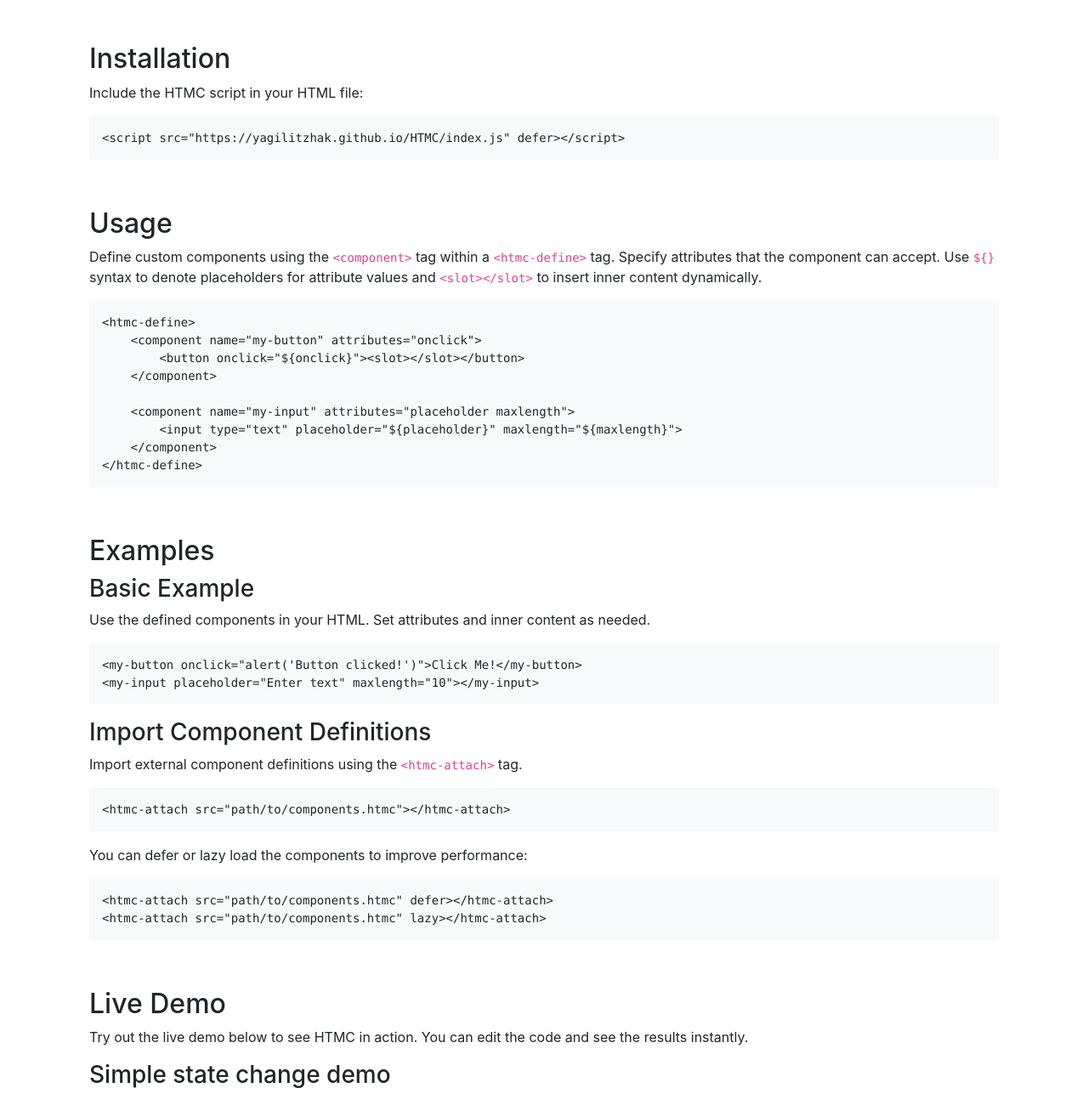
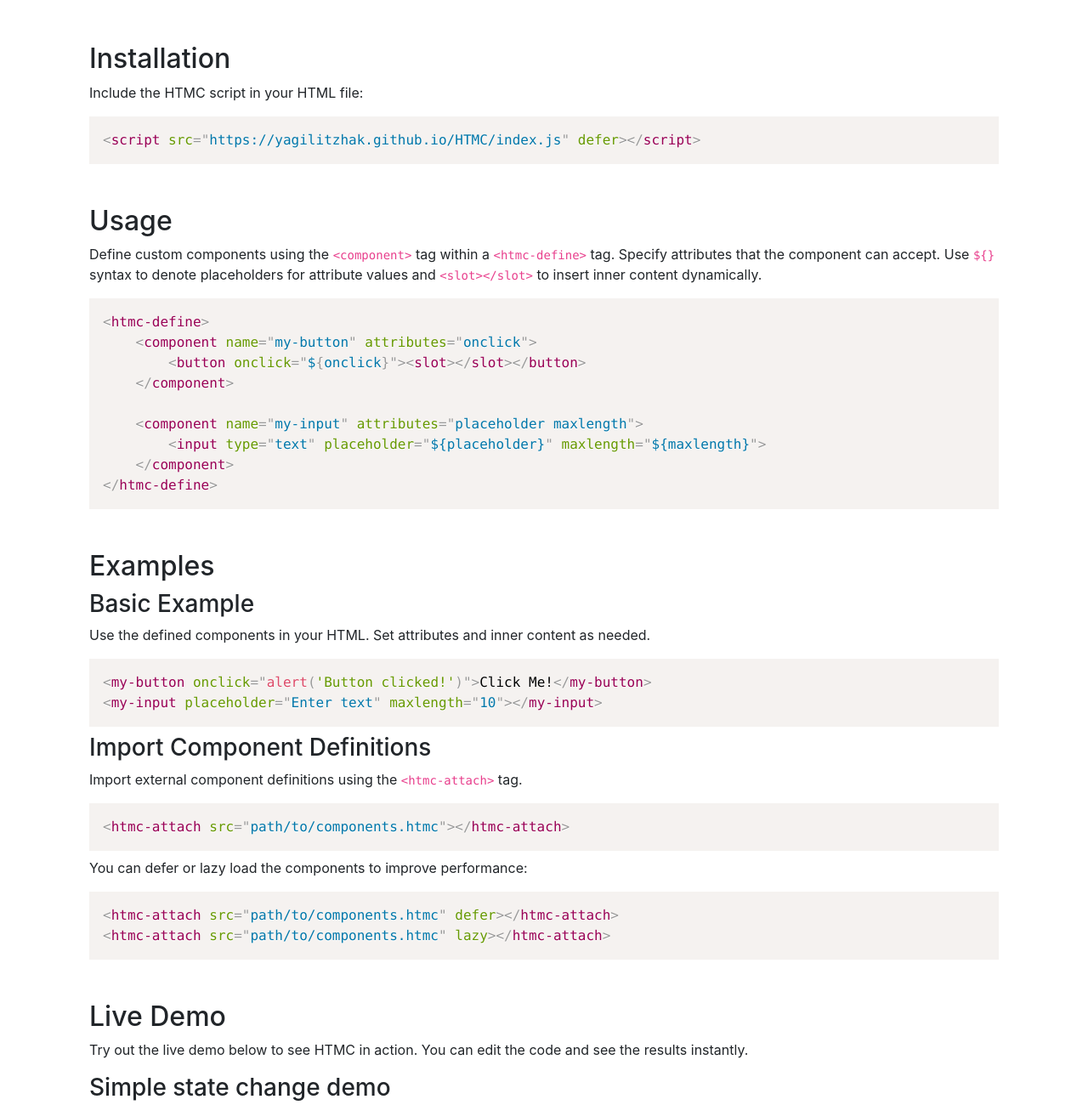
Before and after one commit to YagilItzhak/HTMC, a plain HTML site: page index.html in a window 1280 px wide. Shown: the part 340-1640 px from the top of the page at 85% size. Drawn offline with nearby package versions, Linux system fonts and the light colour scheme; grey boxes are pictures that could not be loaded.

Commit message:
add highlights

```diff
--- a/index.html
+++ b/index.html
@@ -5,6 +5,7 @@
     <meta charset="UTF-8">
     <meta name="viewport" content="width=device-width, initial-scale=1.0">
     <title>HTMC - Hyper Text Markup Components</title>
+    <link rel="stylesheet" href="https://cdnjs.cloudflare.com/ajax/libs/prism/1.28.0/themes/prism.min.css">
     <link rel="stylesheet" href="https://stackpath.bootstrapcdn.com/bootstrap/4.5.2/css/bootstrap.min.css">
     <link rel="icon" href="/favicon.ico">
     <style>
@@ -88,7 +89,7 @@
         <div id="installation" class="section">
             <h2>Installation</h2>
             <p>Include the HTMC script in your HTML file:</p>
-            <pre><code>&lt;script src="https://yagilitzhak.github.io/HTMC/index.js" defer&gt;&lt;/script&gt;</code></pre>
+            <pre><code class="language-html">&lt;script src="https://yagilitzhak.github.io/HTMC/index.js" defer&gt;&lt;/script&gt;</code></pre>
         </div>
 
         <div id="usage" class="section">
@@ -98,7 +99,7 @@
                 <code>&dollar;{}</code> syntax to denote placeholders for attribute values and
                 <code>&lt;slot&gt;&lt;/slot&gt;</code> to insert inner content dynamically.
             </p>
-            <pre><code>&lt;htmc-define&gt;
+            <pre><code class="language-html">&lt;htmc-define&gt;
     &lt;component name="my-button" attributes="onclick"&gt;
         &lt;button onclick="&dollar;{onclick}"&gt;&lt;slot&gt;&lt;/slot&gt;&lt;/button&gt;
     &lt;/component&gt;
@@ -113,14 +114,14 @@
             <h2>Examples</h2>
             <h3>Basic Example</h3>
             <p>Use the defined components in your HTML. Set attributes and inner content as needed.</p>
-            <pre><code>&lt;my-button onclick="alert('Button clicked!')"&gt;Click Me!&lt;/my-button&gt;
+            <pre><code class="language-html">&lt;my-button onclick="alert('Button clicked!')"&gt;Click Me!&lt;/my-button&gt;
 &lt;my-input placeholder="Enter text" maxlength="10"&gt;&lt;/my-input&gt;</code></pre>
 
             <h3>Import Component Definitions</h3>
             <p>Import external component definitions using the <code>&lt;htmc-attach&gt;</code> tag.</p>
-            <pre><code>&lt;htmc-attach src="path/to/components.htmc"&gt;&lt;/htmc-attach&gt;</code></pre>
+            <pre><code class="language-html">&lt;htmc-attach src="path/to/components.htmc"&gt;&lt;/htmc-attach&gt;</code></pre>
             <p>You can defer or lazy load the components to improve performance:</p>
-            <pre><code>&lt;htmc-attach src="path/to/components.htmc" defer&gt;&lt;/htmc-attach&gt;
+            <pre><code class="language-html">&lt;htmc-attach src="path/to/components.htmc" defer&gt;&lt;/htmc-attach&gt;
 &lt;htmc-attach src="path/to/components.htmc" lazy&gt;&lt;/htmc-attach&gt;</code></pre>
         </div>
 
@@ -157,6 +158,8 @@
 
     <script src="https://code.jquery.com/jquery-3.5.1.min.js"></script>
     <script src="https://stackpath.bootstrapcdn.com/bootstrap/4.5.2/js/bootstrap.min.js"></script>
+    <script src="https://cdnjs.cloudflare.com/ajax/libs/prism/1.23.0/prism.js"></script>
+    <script src="https://cdnjs.cloudflare.com/ajax/libs/prism/1.23.0/components/prism-html.min.js"></script>
 </body>
 
 </html>
```
